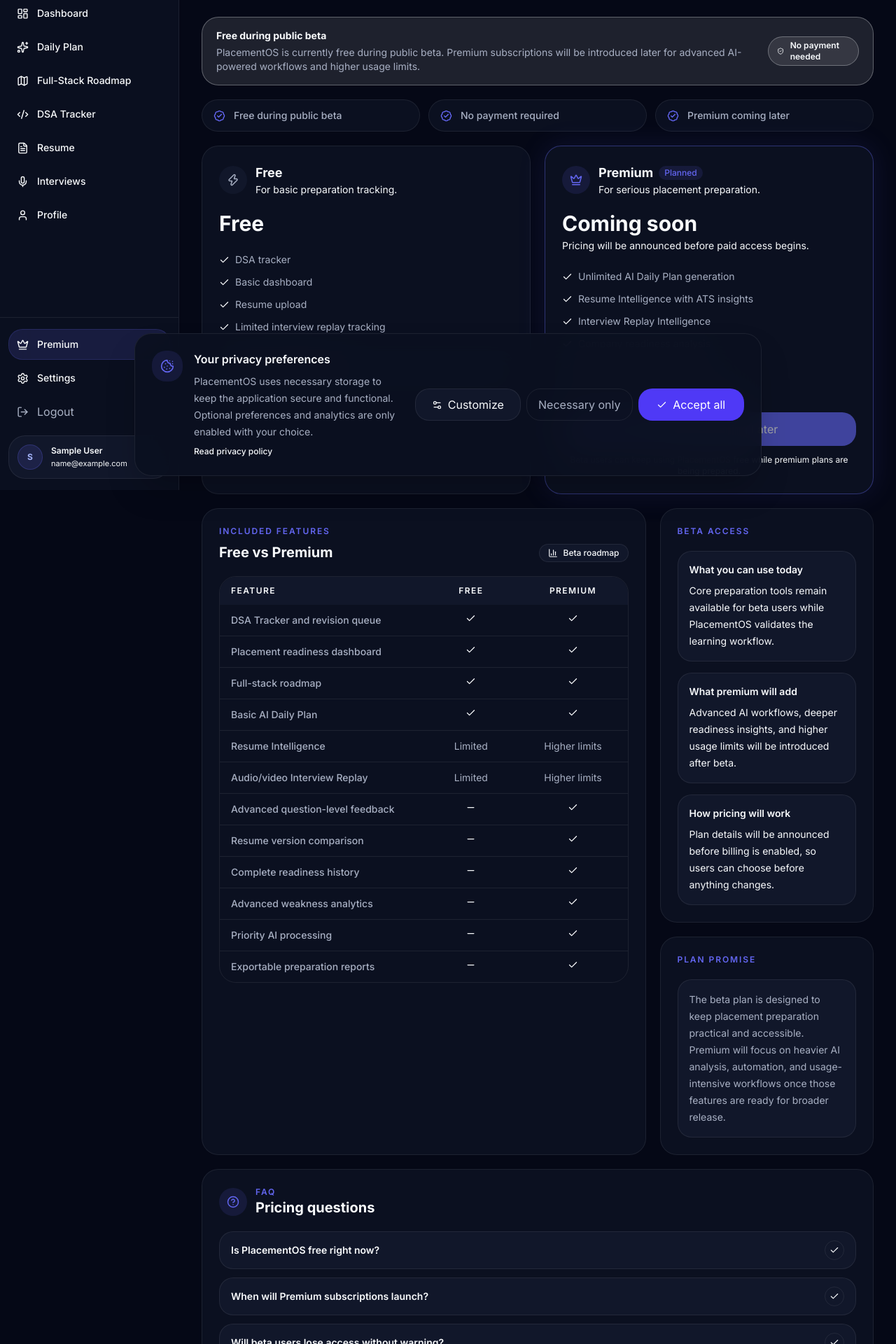
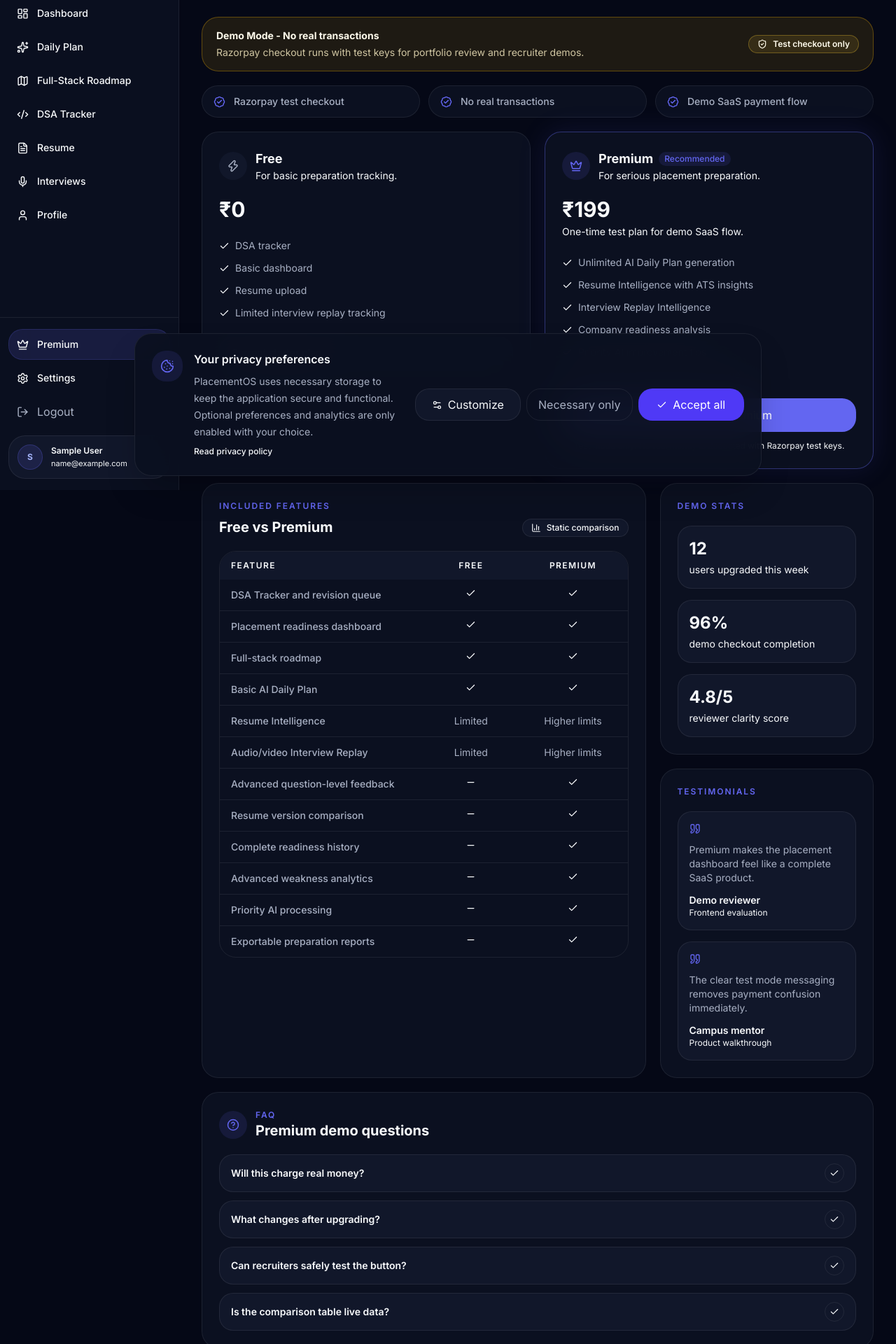
Before and after one commit to aryancodes12-bit/PlacementOS, a React (Vite) app in the folder client/: page /pricing in a window 1280 px wide. Shown: the part 100-2020 px from the top of the page at 70% size. Built offline with nearby package versions, Linux system fonts and the light colour scheme; no server answers; sample sign-in values are in the browser's storage.

Commit message:
Revert "Update pricing beta messaging"
This reverts commit 2e07e877bb61b10279b5ad815afc15bbec9abbf3.

```diff
--- a/client/src/pages/PricingPage.tsx
+++ b/client/src/pages/PricingPage.tsx
@@ -1,15 +1,72 @@
+import { useEffect, useState } from "react";
 import {
     BadgeCheck,
     BarChart3,
     Check,
     Crown,
     HelpCircle,
+    Loader2,
     Minus,
+    Quote,
     ShieldCheck,
     Sparkles,
     Zap,
 } from "lucide-react";
 import { AppLayout } from "../components/ui/AppLayout";
+import { paymentService } from "../services/payment.service";
+import { useAuthStore } from "../store/authStore";
+
+type SubscriptionPlan = "FREE" | "PREMIUM";
+
+type RazorpayPaymentResponse = {
+    razorpay_order_id: string;
+    razorpay_payment_id: string;
+    razorpay_signature: string;
+};
+
+type RazorpayCheckoutOptions = {
+    key: string;
+    amount: number;
+    currency: string;
+    name: string;
+    description: string;
+    order_id: string;
+    prefill: {
+        name: string;
+        email: string;
+    };
+    theme: {
+        color: string;
+    };
+    handler: (response: RazorpayPaymentResponse) => Promise<void>;
+};
+
+type RazorpayCheckout = {
+    open: () => void;
+};
+
+type RazorpayConstructor = new (options: RazorpayCheckoutOptions) => RazorpayCheckout;
+
+declare global {
+    interface Window {
+        Razorpay?: RazorpayConstructor;
+    }
+}
+
+const loadRazorpayScript = () => {
+    return new Promise<boolean>((resolve) => {
+        if (window.Razorpay) {
+            resolve(true);
+            return;
+        }
+
+        const script = document.createElement("script");
+        script.src = "https://checkout.razorpay.com/v1/checkout.js";
+        script.onload = () => resolve(true);
+        script.onerror = () => resolve(false);
+        document.body.appendChild(script);
+    });
+};
 
 const freeFeatures = [
     "DSA tracker",
@@ -91,45 +148,55 @@
 ];
 
 const trustBadges = [
-    "Free during public beta",
-    "No payment required",
-    "Premium coming later",
+    "Razorpay test checkout",
+    "No real transactions",
+    "Demo SaaS payment flow",
 ];
 
-const betaNotes = [
+const stats = [
     {
-        title: "What you can use today",
-        description:
-            "Core preparation tools remain available for beta users while PlacementOS validates the learning workflow.",
+        value: "12",
+        label: "users upgraded this week",
     },
     {
-        title: "What premium will add",
-        description:
-            "Advanced AI workflows, deeper readiness insights, and higher usage limits will be introduced after beta.",
+        value: "96%",
+        label: "demo checkout completion",
     },
     {
-        title: "How pricing will work",
-        description:
-            "Plan details will be announced before billing is enabled, so users can choose before anything changes.",
+        value: "4.8/5",
+        label: "reviewer clarity score",
+    },
+];
+
+const testimonials = [
+    {
+        quote: "Premium makes the placement dashboard feel like a complete SaaS product.",
+        name: "Demo reviewer",
+        role: "Frontend evaluation",
+    },
+    {
+        quote: "The clear test mode messaging removes payment confusion immediately.",
+        name: "Campus mentor",
+        role: "Product walkthrough",
     },
 ];
 
 const faqs = [
     {
-        question: "Is PlacementOS free right now?",
-        answer: "Yes. PlacementOS is currently free during public beta.",
+        question: "Will this charge real money?",
+        answer: "No. This page is wired for Razorpay test mode and clearly marked as a demo flow.",
     },
     {
-        question: "When will Premium subscriptions launch?",
-        answer: "Premium subscriptions will be introduced later for advanced AI-powered workflows and higher usage limits.",
+        question: "What changes after upgrading?",
+        answer: "The current visual flow shows Premium as a one-time demo plan with higher AI limits and advanced readiness insights.",
     },
     {
-        question: "Will beta users lose access without warning?",
-        answer: "No. Core beta access stays free, and paid plan details will be communicated before billing is enabled.",
+        question: "Can recruiters safely test the button?",
+        answer: "Yes. The page explains that no real transactions are deducted while using Razorpay test keys.",
     },
     {
-        question: "What should I use now?",
-        answer: "Use the free beta plan to track DSA practice, manage preparation, upload resumes, and review interview progress.",
+        question: "Is the comparison table live data?",
+        answer: "No. It is static frontend content for clarity during portfolio reviews and product demos.",
     },
 ];
 
@@ -156,23 +223,112 @@
 };
 
 export const PricingPage = () => {
+    const { user } = useAuthStore();
+
+    const [plan, setPlan] = useState<SubscriptionPlan>("FREE");
+    const [loading, setLoading] = useState(true);
+    const [paying, setPaying] = useState(false);
+
+    const handleUpgrade = async () => {
+        try {
+            setPaying(true);
+
+            const scriptLoaded = await loadRazorpayScript();
+
+            if (!scriptLoaded) {
+                alert("Razorpay checkout failed to load. Check your internet connection.");
+                return;
+            }
+
+            const { data } = await paymentService.createPremiumOrder();
+
+            const Razorpay = window.Razorpay;
+
+            if (!Razorpay) {
+                alert("Razorpay checkout failed to initialize.");
+                return;
+            }
+
+            const options: RazorpayCheckoutOptions = {
+                key: data.keyId,
+                amount: data.order.amount,
+                currency: data.order.currency,
+                name: "PlacementOS",
+                description: "PlacementOS Premium Plan",
+                order_id: data.order.id,
+                prefill: {
+                    name: user?.name ?? "",
+                    email: user?.email ?? "",
+                },
+                theme: {
+                    color: "#6366F1",
+                },
+                handler: async (response) => {
+                    try {
+                        await paymentService.verifyPayment(response);
+                        setPlan("PREMIUM");
+                        alert("Payment successful. Premium unlocked.");
+                    } catch (error) {
+                        console.error("Payment verification failed:", error);
+                        alert("Payment verification failed. Please contact support.");
+                    }
+                },
+            };
+
+            const razorpay = new Razorpay(options);
+            razorpay.open();
+        } catch (error) {
+            console.error("Failed to start payment:", error);
+            alert("Failed to start payment. Please try again.");
+        } finally {
+            setPaying(false);
+        }
+    };
+
+    useEffect(() => {
+        let isMounted = true;
+
+        const syncSubscription = async () => {
+            try {
+                const { data } = await paymentService.getSubscription();
+
+                if (!isMounted) {
+                    return;
+                }
+
+                setPlan(data.plan ?? "FREE");
+            } catch (error) {
+                console.error("Failed to fetch subscription:", error);
+            } finally {
+                if (isMounted) {
+                    setLoading(false);
+                }
+            }
+        };
+
+        void syncSubscription();
+
+        return () => {
+            isMounted = false;
+        };
+    }, []);
+
     return (
         <AppLayout
-            title="Pricing"
-            description="PlacementOS is free during public beta. Premium subscriptions are planned for later."
+            title="Premium"
+            description="Upgrade PlacementOS with premium AI placement preparation tools."
         >
-            <div className="mb-5 rounded-2xl border border-success/30 bg-success/10 px-5 py-4 text-sm text-success">
+            <div className="mb-5 rounded-2xl border border-amber-400/30 bg-amber-400/10 px-5 py-4 text-sm text-amber-100">
                 <div className="flex flex-col gap-3 sm:flex-row sm:items-center sm:justify-between">
                     <div>
-                        <p className="font-bold text-text-primary">Free during public beta</p>
-                        <p className="mt-1 text-text-secondary">
-                            PlacementOS is currently free during public beta. Premium subscriptions will be introduced
-                            later for advanced AI-powered workflows and higher usage limits.
+                        <p className="font-bold text-amber-50">Demo Mode - No real transactions</p>
+                        <p className="mt-1 text-amber-100/80">
+                            Razorpay checkout runs with test keys for portfolio review and recruiter demos.
                         </p>
                     </div>
-                    <span className="inline-flex w-fit items-center gap-2 rounded-full border border-success/30 bg-success/10 px-3 py-1 text-xs font-semibold text-success">
+                    <span className="inline-flex w-fit items-center gap-2 rounded-full border border-amber-300/30 bg-amber-300/10 px-3 py-1 text-xs font-semibold text-amber-50">
                         <ShieldCheck size={14} />
-                        No payment needed
+                        Test checkout only
                     </span>
                 </div>
             </div>
@@ -202,7 +358,7 @@
                         </div>
                     </div>
 
-                    <p className="mb-6 text-3xl font-bold text-text-primary">Free</p>
+                    <p className="mb-6 text-3xl font-bold text-text-primary">₹0</p>
 
                     <div className="space-y-3">
                         {freeFeatures.map((feature) => (
@@ -214,7 +370,7 @@
                     </div>
 
                     <div className="mt-6 rounded-xl border border-border bg-bg-tertiary px-4 py-3 text-sm text-text-tertiary">
-                        Active for all beta users.
+                        Current starter plan.
                     </div>
                 </div>
 
@@ -229,7 +385,7 @@
                                 <div className="flex items-center gap-2">
                                     <h2 className="text-lg font-bold text-text-primary">Premium</h2>
                                     <span className="rounded-full bg-brand-muted px-2 py-0.5 text-xs font-medium text-brand">
-                                        Planned
+                                        Recommended
                                     </span>
                                 </div>
                                 <p className="text-sm text-text-tertiary">For serious placement preparation.</p>
@@ -237,10 +393,8 @@
                         </div>
                     </div>
 
-                    <p className="mb-1 text-3xl font-bold text-text-primary">Coming soon</p>
-                    <p className="mb-6 text-sm text-text-tertiary">
-                        Pricing will be announced before paid access begins.
-                    </p>
+                    <p className="mb-1 text-3xl font-bold text-text-primary">₹199</p>
+                    <p className="mb-6 text-sm text-text-tertiary">One-time test plan for demo SaaS flow.</p>
 
                     <div className="space-y-3">
                         {premiumFeatures.map((feature) => (
@@ -252,15 +406,30 @@
                     </div>
 
                     <button
-                        disabled
+                        onClick={handleUpgrade}
+                        disabled={loading || paying || plan === "PREMIUM"}
                         className="mt-6 flex w-full items-center justify-center gap-2 rounded-xl bg-brand px-4 py-3 text-sm font-semibold text-white transition hover:bg-brand-hover disabled:cursor-not-allowed disabled:opacity-60"
                     >
-                        <Sparkles size={16} />
-                        Premium Coming Later
+                        {loading || paying ? (
+                            <>
+                                <Loader2 size={16} className="animate-spin" />
+                                Processing...
+                            </>
+                        ) : plan === "PREMIUM" ? (
+                            <>
+                                <Sparkles size={16} />
+                                Premium Active
+                            </>
+                        ) : (
+                            <>
+                                <Crown size={16} />
+                                Upgrade to Premium
+                            </>
+                        )}
                     </button>
 
                     <p className="mt-3 text-center text-xs text-text-tertiary">
-                        Beta users can keep using PlacementOS free while premium plans are being prepared.
+                        Test mode only. No real money is deducted with Razorpay test keys.
                     </p>
                 </div>
             </div>
@@ -276,7 +445,7 @@
                         </div>
                         <span className="inline-flex w-fit items-center gap-2 rounded-full border border-border bg-bg-tertiary px-3 py-1 text-xs font-medium text-text-tertiary">
                             <BarChart3 size={14} />
-                            Beta roadmap
+                            Static comparison
                         </span>
                     </div>
 
@@ -304,25 +473,28 @@
 
                 <div className="space-y-5">
                     <section className="rounded-2xl border border-border bg-bg-secondary p-6">
-                        <p className="text-xs font-semibold uppercase tracking-[0.16em] text-brand">Beta access</p>
+                        <p className="text-xs font-semibold uppercase tracking-[0.16em] text-brand">Demo stats</p>
                         <div className="mt-5 space-y-4">
-                            {betaNotes.map((note) => (
-                                <div key={note.title} className="rounded-xl border border-border bg-bg-tertiary p-4">
-                                    <p className="text-sm font-semibold text-text-primary">{note.title}</p>
-                                    <p className="mt-2 text-sm leading-6 text-text-tertiary">{note.description}</p>
+                            {stats.map((stat) => (
+                                <div key={stat.label} className="rounded-xl border border-border bg-bg-tertiary p-4">
+                                    <p className="text-2xl font-bold text-text-primary">{stat.value}</p>
+                                    <p className="mt-1 text-sm text-text-tertiary">{stat.label}</p>
                                 </div>
                             ))}
                         </div>
                     </section>
 
                     <section className="rounded-2xl border border-border bg-bg-secondary p-6">
-                        <p className="text-xs font-semibold uppercase tracking-[0.16em] text-brand">Plan promise</p>
-                        <div className="mt-5 rounded-xl border border-border bg-bg-tertiary p-4">
-                            <p className="text-sm leading-6 text-text-secondary">
-                                The beta plan is designed to keep placement preparation practical and accessible.
-                                Premium will focus on heavier AI analysis, automation, and usage-intensive workflows
-                                once those features are ready for broader release.
-                            </p>
+                        <p className="text-xs font-semibold uppercase tracking-[0.16em] text-brand">Testimonials</p>
+                        <div className="mt-5 space-y-4">
+                            {testimonials.map((testimonial) => (
+                                <div key={testimonial.name} className="rounded-xl border border-border bg-bg-tertiary p-4">
+                                    <Quote size={16} className="mb-3 text-brand" />
+                                    <p className="text-sm text-text-secondary">{testimonial.quote}</p>
+                                    <p className="mt-3 text-sm font-semibold text-text-primary">{testimonial.name}</p>
+                                    <p className="text-xs text-text-tertiary">{testimonial.role}</p>
+                                </div>
+                            ))}
                         </div>
                     </section>
                 </div>
@@ -335,7 +507,7 @@
                     </div>
                     <div>
                         <p className="text-xs font-semibold uppercase tracking-[0.16em] text-brand">FAQ</p>
-                        <h2 className="text-xl font-bold text-text-primary">Pricing questions</h2>
+                        <h2 className="text-xl font-bold text-text-primary">Premium demo questions</h2>
                     </div>
                 </div>
 
```
